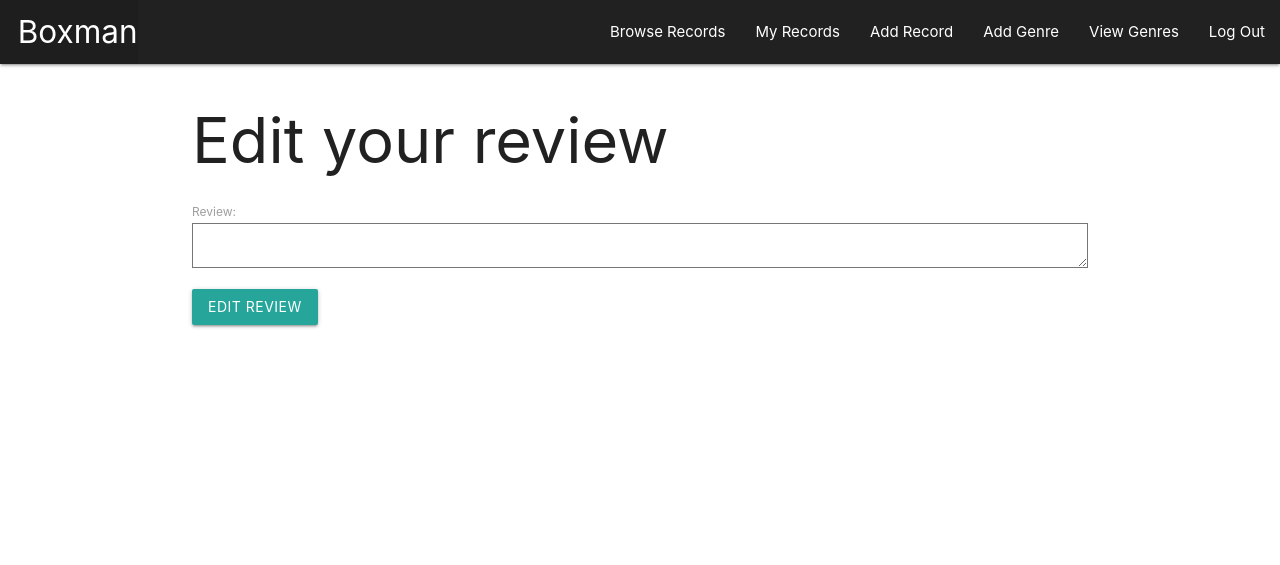
After one commit to tatyanakarlen/Finch-Collector-DJANGO-PROJECT, a Django app: page /posts/1/reviews/edit/1 in a window 1280 px wide. The commit adds this page. Shown: the top 565 px of the page. Run offline with Django 4.2, Linux system fonts and the light colour scheme; the visitor is signed in with stand-in values (Sample User, id 1).

Commit message:
created-edit-form

```diff
--- a/main_app/forms.py
+++ b/main_app/forms.py
@@ -10,3 +10,8 @@ class ReviewForm(ModelForm):
     class Meta:
         model = Review
         fields = ['review']
+
+class ReviewEditForm(ModelForm):
+    class Meta:
+        model = Review
+        fields = ['review']
--- /dev/null
+++ b/main_app/templates/records/editform.html
@@ -0,0 +1,13 @@
+{% extends 'base.html' %}
+{% block content %}
+
+<h1>Edit your review</h1>
+
+<form action="" method="post">
+    {% csrf_token %}
+    {{ review_edit_form.as_p }}
+    <input type="submit" class="btn" value="Edit Review">
+  </form>
+
+
+  {% endblock %}
--- a/main_app/urls.py
+++ b/main_app/urls.py
@@ -23,4 +23,5 @@ urlpatterns = [
     path('accounts/signup/', views.signup, name='signup'),
     path('posts/<int:record_id>/reviews/', views.add_review, name='add_review'),
     path('posts/<int:record_id>/reviews/delete/<int:review_id>', views.review_delete, name='review_delete'),
+    path('posts/<int:record_id>/reviews/edit/<int:review_id>', views.review_edit, name='review_edit'),
 ]
--- a/main_app/views.py
+++ b/main_app/views.py
@@ -2,7 +2,7 @@ from django.shortcuts import render, redirect
 from .models import Record, Genre, Review, User
 from django.views.generic.edit import CreateView, DeleteView, UpdateView
 from django.views.generic import ListView, DetailView
-from .forms import AirPlayForm, ReviewForm
+from .forms import AirPlayForm, ReviewForm, ReviewEditForm
 from django.contrib.auth.forms import UserCreationForm
 from django.contrib.auth import login
 from django.contrib.auth.decorators import login_required
@@ -151,3 +151,10 @@ def review_delete(request, review_id, record_id):
     record = Record.objects.get(id = record_id),
     Review.objects.get(id=record_id).delete()
     return redirect('detail', record_id=record_id)
+
+@login_required
+def review_edit(request, review_id, record_id ):
+  review_edit_form = ReviewEditForm()
+  return render(request,
+                  'records/editform.html', {'review_edit_form': review_edit_form}
+  )
```
Also changed, not shown: main_app/templates/records/detail.html (+15 -4 lines).
